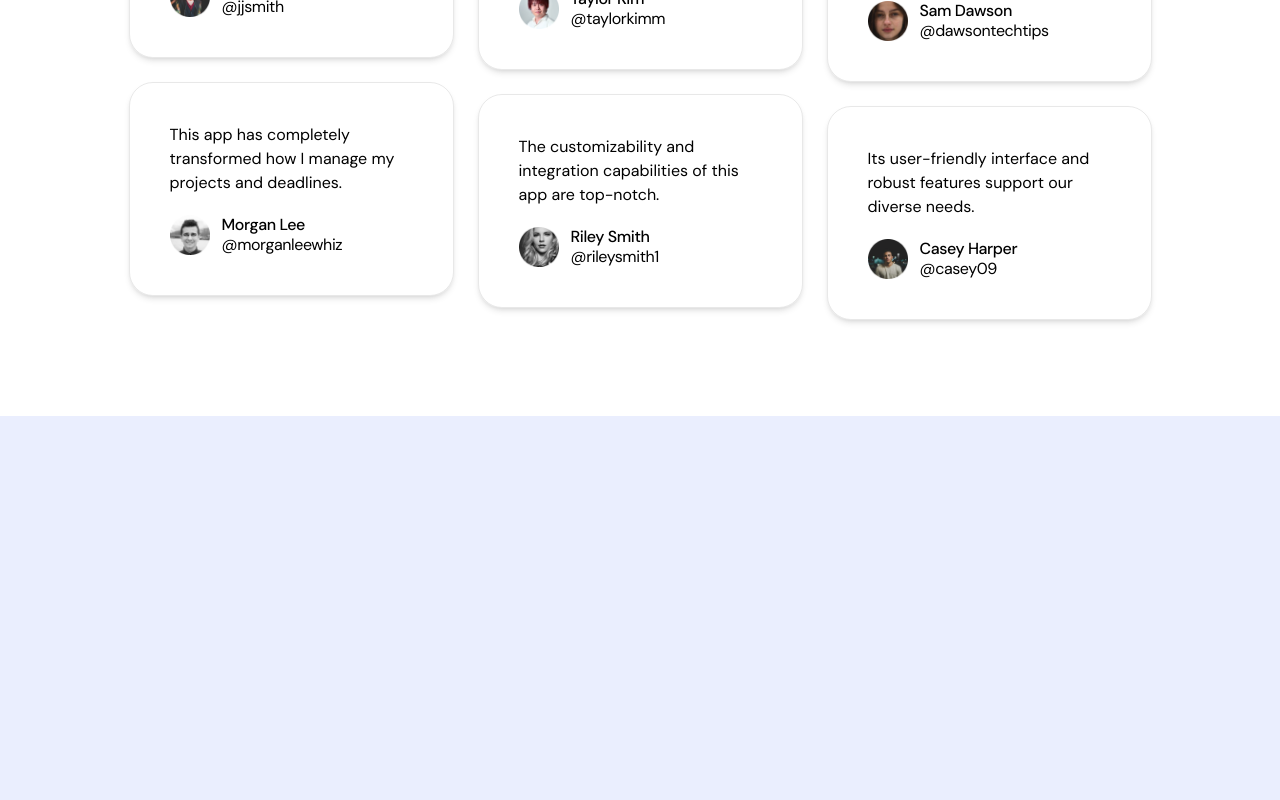
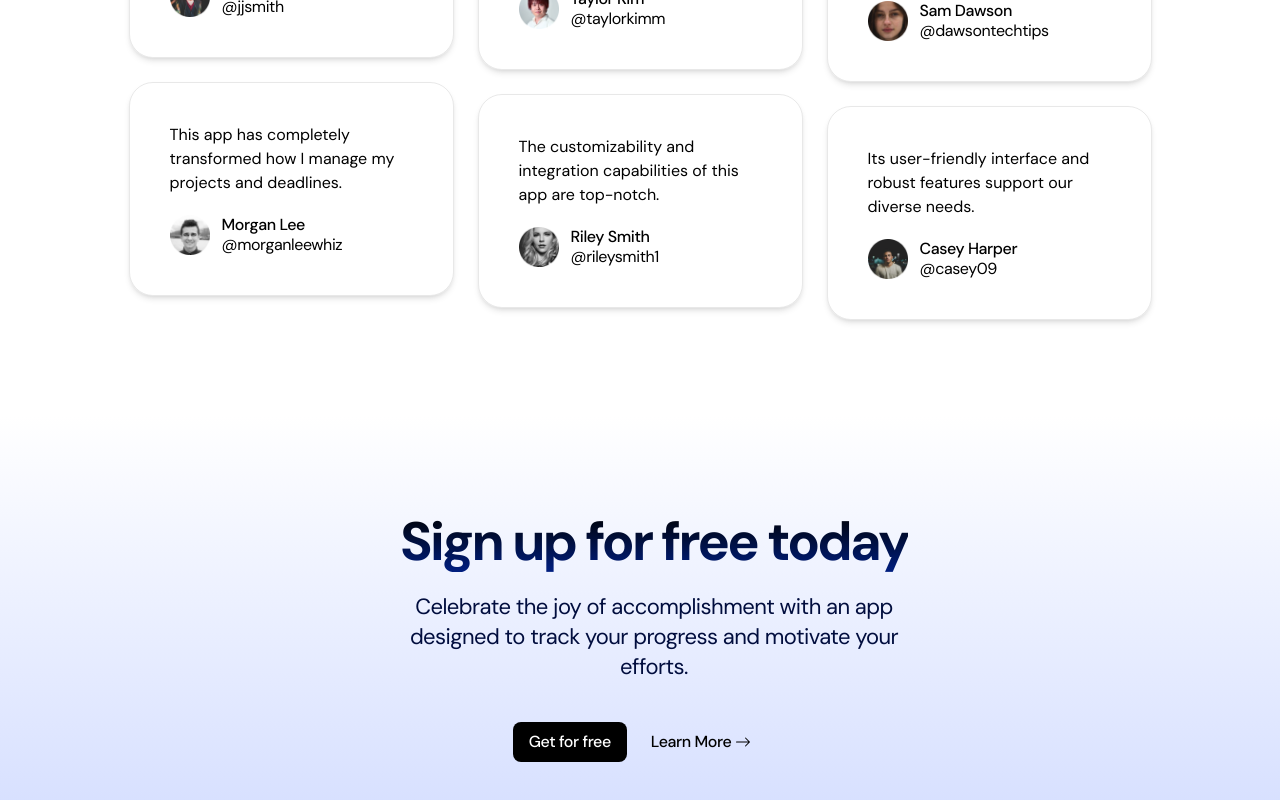
Before and after one commit to aashirisrar/saas-landing-page, a Next.js app: page / in a window 1280 px wide. Shown: the part 3821-4621 px from the top of the page. Before the commit the page ends 4237 px from the top, so only its background shows below. Built offline with nearby package versions, Linux system fonts and the light colour scheme.

Commit message:
completed call to action section

```diff
--- a/app/page.tsx
+++ b/app/page.tsx
@@ -4,6 +4,7 @@ import { LogoTicker } from "@/app/sections/LogoTicker";
 import { ProductShowcase } from "./sections/ProductShowcase";
 import { Pricing } from "./sections/Pricing";
 import { Testimonials } from "./sections/Testimonials";
+import { CallToAction } from "./sections/CallToAction";
 
 export default function Home() {
   return (
@@ -14,6 +15,7 @@ export default function Home() {
       <ProductShowcase />
       <Pricing />
       <Testimonials />
+      <CallToAction />
     </>
   );
 }
--- a/app/sections/CallToAction.tsx
+++ b/app/sections/CallToAction.tsx
@@ -1,3 +1,24 @@
+"use client";
+
+import Button from "@/components/Button";
+import Heading from "@/components/Heading";
+
 export const CallToAction = () => {
-  return null;
+  return (
+    <section className="xl:px-96 lg:px-20 py-[96px] px-5 bg-gradient-to-b from-[#FFFFFF] to-[#D2DCFF]">
+      <Heading
+        heading="Sign up for free today"
+        subHeading="Celebrate the joy of accomplishment with an app designed to track your progress and motivate your efforts."
+      />
+      <div className="flex items-center justify-center gap-2 pt-[40px]">
+        <Button onClick={() => {}} title="Get for free" />
+        <Button
+          className="bg-transparent text-black"
+          onClick={() => {}}
+          title="Learn More"
+          arrow
+        />
+      </div>
+    </section>
+  );
 };
```
